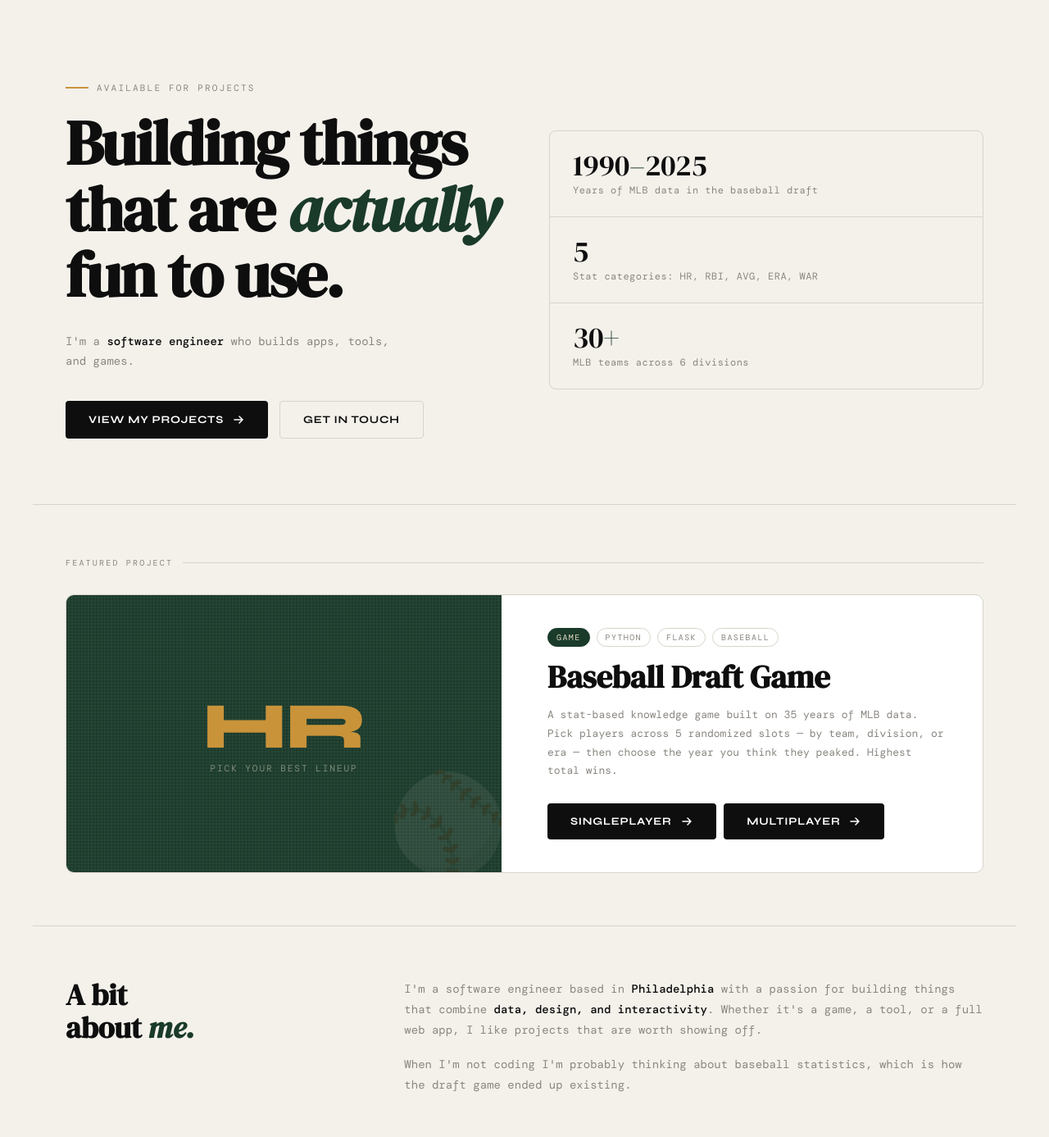
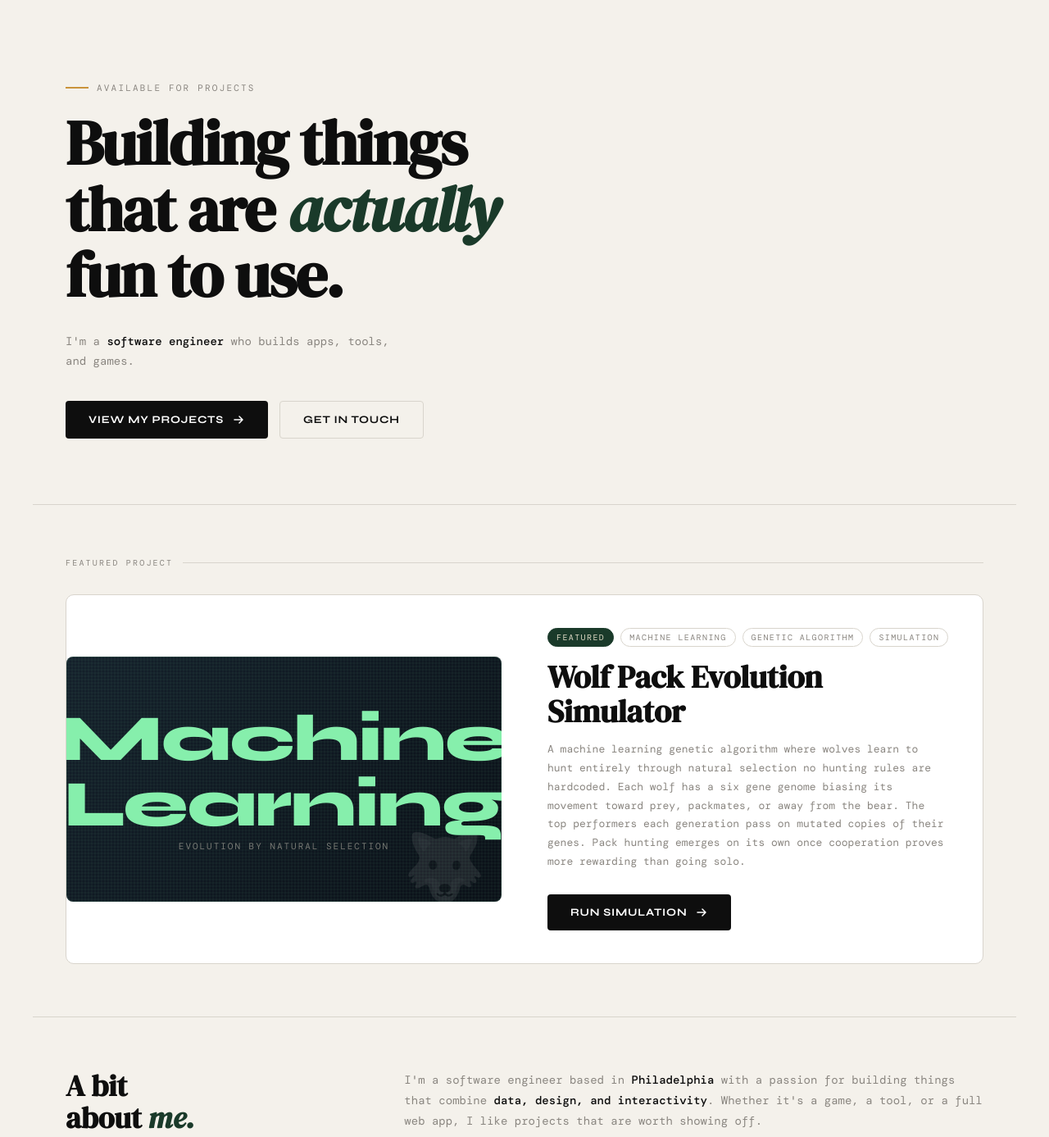
Before and after one commit to AlexZelger/web, a Flask app: page / in a window 1280 px wide. Shown: the part 81-1468 px from the top of the page at 82% size. Run offline with Flask 3, Linux system fonts and the light colour scheme.

Commit message:
Added ML Wolf Sim

```diff
--- a/app.py
+++ b/app.py
@@ -100,6 +100,10 @@ def draftorder():
 def about():
     return render_template("about.html")
 
+@app.route("/wolves")
+def wolves():
+    return render_template("wolves.html")
+
 
 # GET:  /api/simulate?num_players=8&name=Alex&name=Barry
 # POST: JSON {"num_players": 8, "names": ["Alex","Barry",...]}
--- a/templates/home.html
+++ b/templates/home.html
@@ -16,7 +16,36 @@
     gap: 60px;
     align-items: center;
   }
-
+  .card-visual {
+    background: var(--accent);
+    border-radius: 8px;
+    aspect-ratio: 16/9;
+    display: flex;
+    align-items: center;
+    justify-content: center;
+    position: relative;
+    overflow: hidden;
+  }
+  .card-visual.wolves {
+    background: #0f1117;
+    background-image:
+      linear-gradient(135deg, #14202b 0%, #0a0f17 100%);
+    box-shadow: inset 0 0 0 1px rgba(134, 239, 172, 0.12);
+  }
+  .card-visual.wolves::before {
+    content: '';
+    position: absolute;
+    inset: 0;
+    background-image: repeating-linear-gradient(0deg, transparent, transparent 2px, rgba(134, 239, 172, 0.03) 2px, rgba(134, 239, 172, 0.03) 4px), repeating-linear-gradient(90deg, transparent, transparent 2px, rgba(134, 239, 172, 0.03) 2px, rgba(134, 239, 172, 0.03) 4px);
+  }
+  .card-visual.wolves::after {
+    content: '🐺';
+    font-size: 80px;
+    opacity: 0.12;
+    position: absolute;
+    bottom: -10px;
+    right: 20px;
+  }
   .hero-eyebrow {
     display: flex;
     align-items: center;
@@ -222,7 +251,7 @@
     font-family: 'Syne', sans-serif;
     font-weight: 800;
     font-size: 80px;
-    color: var(--gold);
+    color: #86efac;
     line-height: 1;
     letter-spacing: -0.02em;
   }
@@ -328,54 +357,34 @@
         <a href="mailto:AlexTZelger@gmail.com" class="btn-secondary">Get In Touch</a>
       </div>
     </div>
-
-    <div class="hero-right">
-      <div class="stat-block">
-        <div class="stat-number">1990<span>–</span>2025</div>
-        <div class="stat-desc">Years of MLB data in the baseball draft</div>
-      </div>
-      <div class="stat-block">
-        <div class="stat-number">5</div>
-        <div class="stat-desc">Stat categories: HR, RBI, AVG, ERA, WAR</div>
-      </div>
-      <div class="stat-block">
-        <div class="stat-number">30<span>+</span></div>
-        <div class="stat-desc">MLB teams across 6 divisions</div>
-      </div>
-    </div>
   </section>
 
   <!-- Featured Project -->
   <section class="featured-section">
     <div class="section-eyebrow">Featured Project</div>
     <div class="featured-card">
-      <div class="featured-visual">
+      <div class="card-visual wolves">
         <div class="featured-visual-inner">
-          <div class="fv-stat">HR</div>
-          <div class="fv-label">Pick your best lineup</div>
+          <div class="fv-stat">Machine Learning</div>
+          <div class="fv-label">Evolution by natural selection</div>
         </div>
       </div>
       <div class="featured-content">
         <div class="featured-tags">
-          <span class="tag highlight">Game</span>
-          <span class="tag">Python</span>
-          <span class="tag">Flask</span>
-          <span class="tag">Baseball</span>
+          <span class="tag highlight">Featured</span>
+          <span class="tag">Machine Learning</span>
+          <span class="tag">Genetic Algorithm</span>
+          <span class="tag">Simulation</span>
         </div>
-        <h2 class="featured-title">Baseball Draft Game</h2>
+        <h2 class="featured-title">Wolf Pack Evolution Simulator</h2>
         <p class="featured-desc">
-          A stat-based knowledge game built on 35 years of MLB data.
-          Pick players across 5 randomized slots — by team, division, or era —
-          then choose the year you think they peaked. Highest total wins.
+          A machine learning genetic algorithm where wolves learn to hunt entirely through natural selection no hunting rules are hardcoded.
+            Each wolf has a six gene genome biasing its movement toward prey, packmates, or away from the bear.
+            The top performers each generation pass on mutated copies of their genes.
+            Pack hunting emerges on its own once cooperation proves more rewarding than going solo.
         </p>
-        <a href="/game/" class="btn-primary">
-          Singleplayer
-          <svg width="16" height="16" viewBox="0 0 16 16" fill="none">
-            <path d="M3 8h10M9 4l4 4-4 4" stroke="currentColor" stroke-width="1.5" stroke-linecap="round" stroke-linejoin="round"/>
-          </svg>
-        </a>
-          <a href="/mp/" class="btn-primary">
-          Multiplayer
+        <a href="/wolves/" class="btn-primary">
+          Run Simulation
           <svg width="16" height="16" viewBox="0 0 16 16" fill="none">
             <path d="M3 8h10M9 4l4 4-4 4" stroke="currentColor" stroke-width="1.5" stroke-linecap="round" stroke-linejoin="round"/>
           </svg>
```
Also changed, not shown: templates/portfolio.html (+71 -2 lines).
